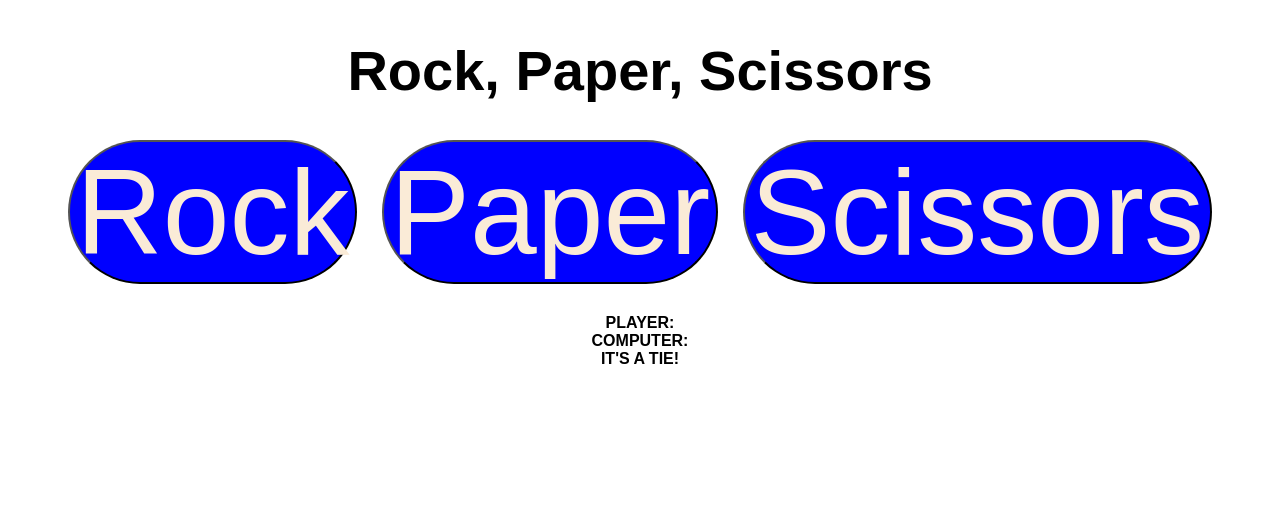
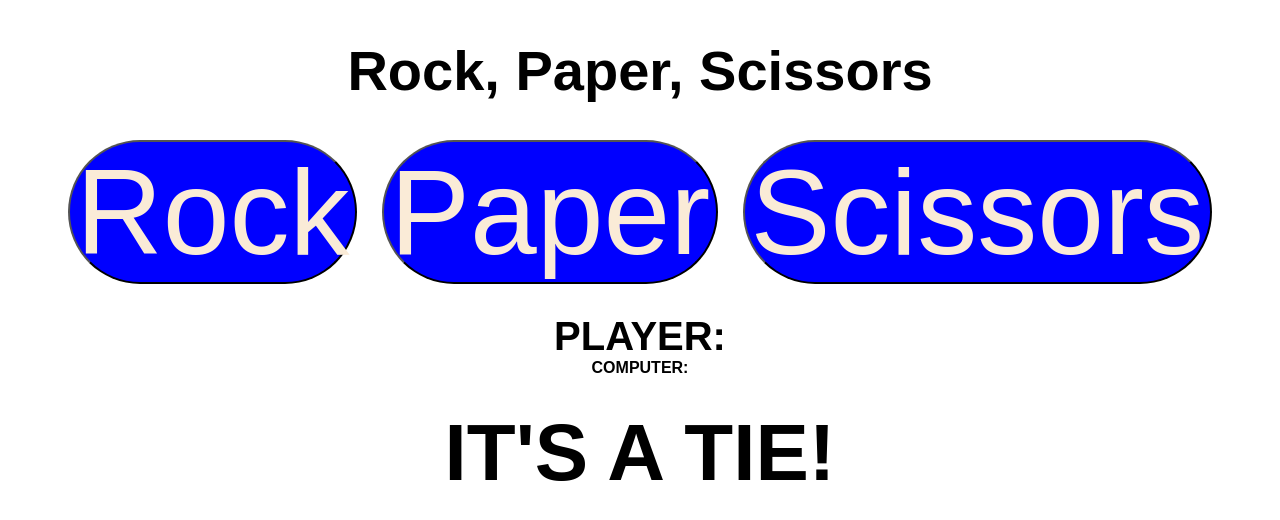
Before and after one commit to Hen0678/RPS-game, a plain HTML site: page index.html in a window 1280 px wide. Drawn offline with Linux system fonts and the light colour scheme; files whose address does not match are found by name.

Commit message:
Added player, computer and result display styling

```diff
--- a/assets/css/styles.css
+++ b/assets/css/styles.css
@@ -32,3 +32,12 @@ h1 {
 .choices button:hover {
     background-color: red;
 }
+
+#playerDisplay, #ComputerDisplay {
+    font-size: 2.5rem;
+}
+
+#resultDisplay {
+    font-size: 5rem;
+    margin: 30px ;
+}
```
